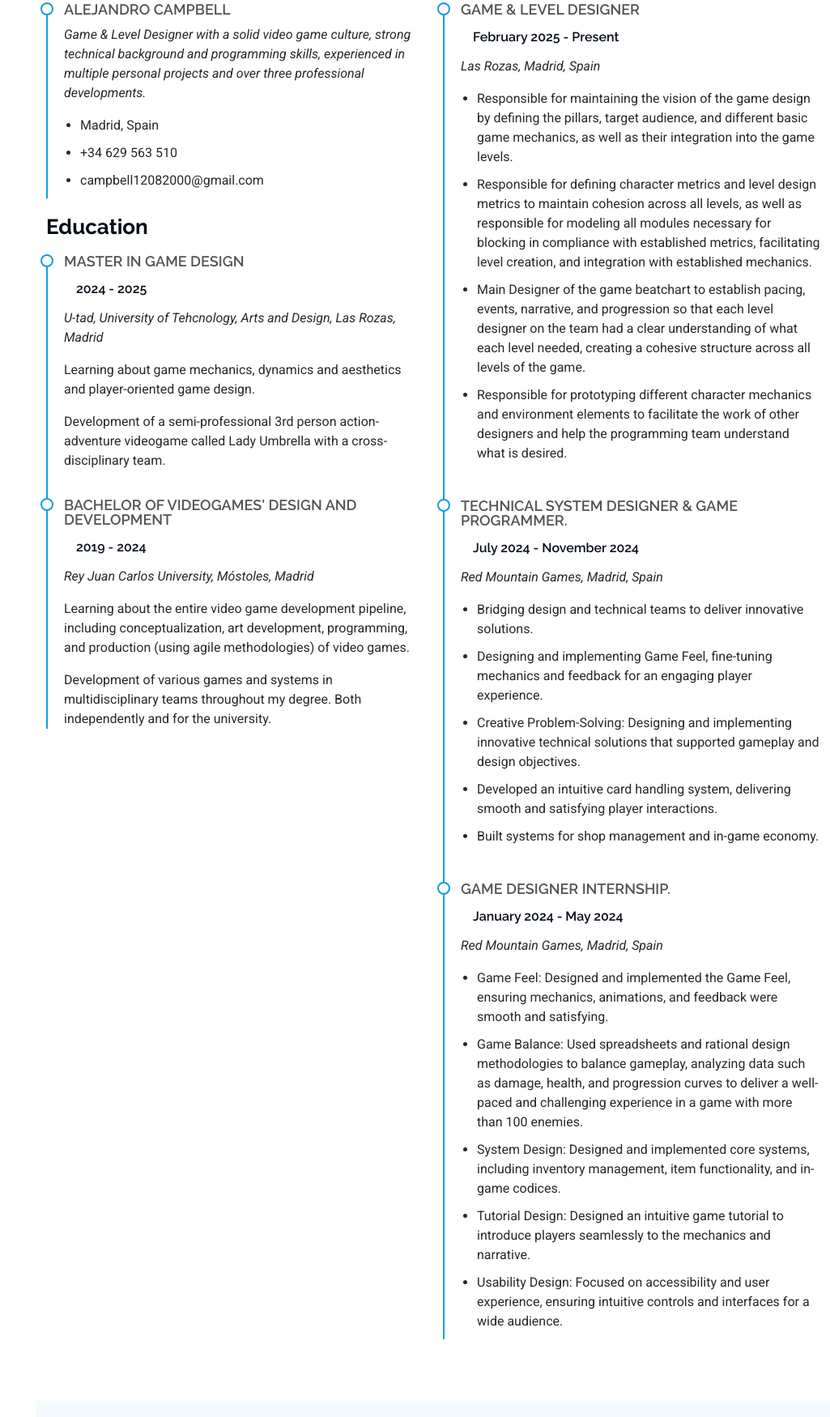
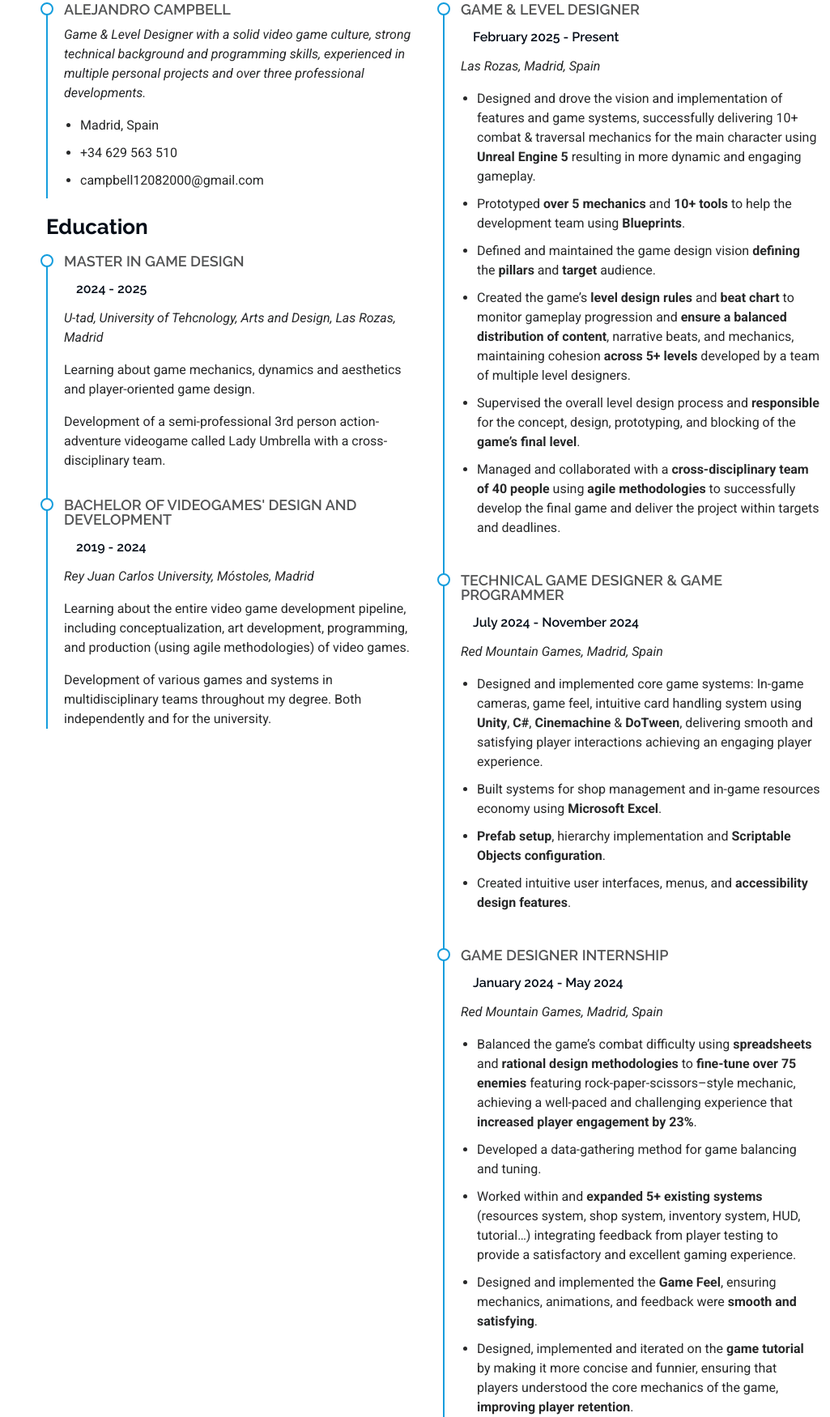
Before and after one commit to Alexvbfpn/AlejandroCampbellGameDesignPortfolio, a plain HTML site: page index.html in a window 1280 px wide. Shown: the part 4019-5769 px from the top of the page at 81% size, without its empty margins (255-1280 px from the left). Drawn offline with Linux system fonts and the light colour scheme.

Commit message:
Resume information updated

```diff
--- a/index.html
+++ b/index.html
@@ -400,36 +400,66 @@
               <h5>February 2025 - Present</h5>
               <p><em>Las Rozas, Madrid, Spain </em></p>
               <ul>
-                <li>Responsible for maintaining the vision of the game design by defining the pillars, target audience, and different basic game mechanics, as well as their integration into the game levels.</li>
-                <li>Responsible for defining character metrics and level design metrics to maintain cohesion across all levels, as well as responsible for modeling all modules necessary for blocking in compliance with established metrics, facilitating level creation, and integration with established mechanics.</li>
-                <li>Main Designer of the game beatchart to establish pacing, events, narrative, and progression so that each level designer on the team had a clear understanding of what each level needed, creating a cohesive structure across all levels of the game.</li>
-                <li>Responsible for prototyping different character mechanics and environment elements to facilitate the work of other designers and help the programming team understand what is desired.</li>
+                <li>
+                  Designed and drove the vision and implementation of features and game systems, successfully delivering
+                  10+ combat & traversal mechanics for the main character using <b>Unreal Engine 5</b> resulting in more
+                  dynamic and engaging gameplay.
+                </li>
+                <li>Prototyped <b>over 5 mechanics</b> and <b>10+ tools</b> to help the development team using <b>Blueprints</b>.</li>
+                <li>Defined and maintained the game design vision <b>defining</b> the <b>pillars</b> and <b>target</b> audience.</li>
+                <li>
+                  Created the game’s <b>level design rules</b> and <b>beat chart</b> to monitor gameplay progression and <b>ensure a
+                  balanced distribution of content</b>, narrative beats, and mechanics, maintaining cohesion <b>across 5+ levels</b>
+                  developed by a team of multiple level designers.
+                </li>
+                <li>
+                  Supervised the overall level design process and <b>responsible</b> for the concept, design, prototyping,
+                  and blocking of the <b>game’s final level</b>.
+                </li>
+                <li>
+                  Managed and collaborated with a <b>cross-disciplinary team of 40 people</b> using <b>agile methodologies</b> to
+                  successfully develop the final game and deliver the project within targets and deadlines.
+                </li>
               </ul>
             </div><!-- Edn Resume Item -->
 
             <div class="resume-item">
-              <h4>Technical System Designer & Game Programmer.</h4>
+              <h4>Technical Game Designer & Game Programmer</h4>
               <h5>July 2024 - November 2024</h5>
               <p><em>Red Mountain Games, Madrid, Spain</em></p>
               <ul>
-                <li>Bridging design and technical teams to deliver innovative solutions.</li>
-                <li>Designing and implementing Game Feel, fine-tuning mechanics and feedback for an engaging player experience.</li>
-                <li>Creative Problem-Solving: Designing and implementing innovative technical solutions that supported gameplay and design objectives.</li>
-                <li>Developed an intuitive card handling system, delivering smooth and satisfying player interactions.</li>
-                <li>Built systems for shop management and in-game economy.</li>
+                <li>
+                  Designed and implemented core game systems: In-game cameras, game feel, intuitive card handling
+                  system using <b>Unity</b>, <b>C#</b>, <b>Cinemachine</b> & <b>DoTween</b>, delivering smooth and satisfying player interactions
+                  achieving an engaging player experience.
+                </li>
+                <li>Built systems for shop management and in-game resources economy using <b>Microsoft Excel</b>.</li>
+                <li><b>Prefab setup</b>, hierarchy implementation and <b>Scriptable Objects configuration</b>.</li>
+                <li>Created intuitive user interfaces, menus, and <b>accessibility design features</b>.</li>
               </ul>
             </div><!-- Edn Resume Item -->
 
             <div class="resume-item">
-              <h4>Game Designer Internship.</h4>
+              <h4>Game Designer Internship</h4>
               <h5>January 2024 - May 2024</h5>
               <p><em>Red Mountain Games, Madrid, Spain</em></p>
               <ul>
-                <li>Game Feel: Designed and implemented the Game Feel, ensuring mechanics, animations, and feedback were smooth and satisfying.</li>
-                <li>Game Balance: Used spreadsheets and rational design methodologies to balance gameplay, analyzing data such as damage, health, and progression curves to deliver a well-paced and challenging experience in a game with more than 100 enemies.</li>
-                <li>System Design: Designed and implemented core systems, including inventory management, item functionality, and in-game codices.</li>
-                <li>Tutorial Design: Designed an intuitive game tutorial to introduce players seamlessly to the mechanics and narrative.</li>
-                <li>Usability Design: Focused on accessibility and user experience, ensuring intuitive controls and interfaces for a wide audience.</li>
+                <li>
+                  Balanced the game’s combat difficulty using <b>spreadsheets</b> and <b>rational design methodologies</b> to <b>fine-tune
+                  over 75 enemies</b> featuring rock-paper-scissors–style mechanic, achieving a well-paced and challenging experience
+                  that <b>increased player engagement by 23%</b>.
+                </li>
+                <li>Developed a data-gathering method for game balancing and tuning.</li>
+                <li>
+                  Worked within and <b>expanded 5+ existing systems</b> (resources system, shop system, inventory system, HUD, tutorial…)
+                  integrating feedback from player testing to provide a satisfactory and excellent gaming experience.
+                </li>
+                <li>Designed and implemented the <b>Game Feel</b>, ensuring mechanics, animations, and feedback were <b>smooth and satisfying</b>.</li>
+                <li>
+                  Designed, implemented and iterated on the <b>game tutorial</b> by making it more concise and funnier, ensuring that
+                  players understood the core mechanics of the game, <b>improving player retention</b>.
+                </li>
+                <li>Worked on accessibility and user experience, <b>ensuring intuitive controls</b> and interfaces for a wide audience.</li>
               </ul>
             </div><!-- Edn Resume Item -->
 
```
